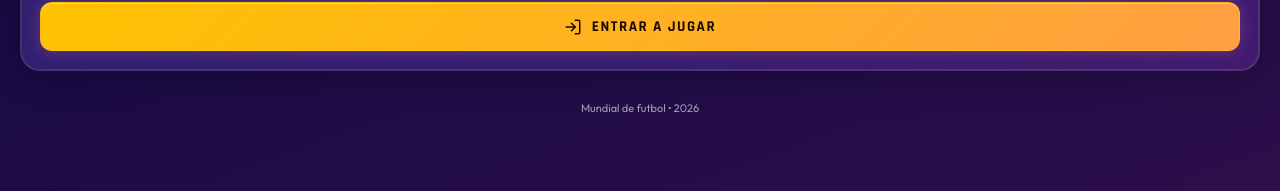
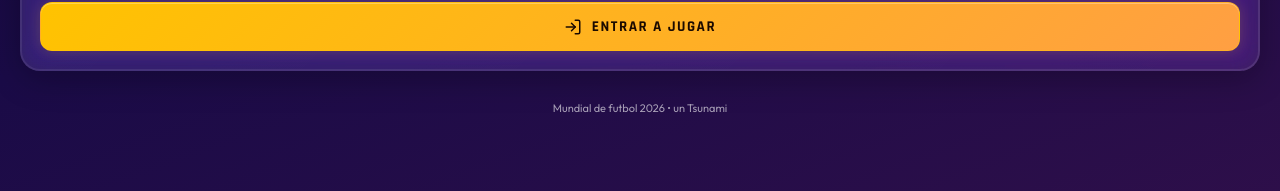
Before and after one commit to ferandreassi/prode, a React (Vite) app in the folder frontend/: page / in a window 1280 px wide. Shown: the part 554-745 px from the top of the page. Built offline with nearby package versions, Linux system fonts and the light colour scheme; no server answers.

Commit message:
chore: update tournament branding label in Auth page footer

```diff
--- a/frontend/src/pages/Auth.tsx
+++ b/frontend/src/pages/Auth.tsx
@@ -187,7 +187,7 @@ export const Auth: React.FC = () => {
       </div>
 
       <div style={{ textAlign: 'center', marginTop: '16px', fontSize: '11px', color: 'var(--text-muted)' }}>
-        Mundial de futbol • 2026
+        Mundial de futbol 2026 • un Tsunami
       </div>
     </div>
   );
```
